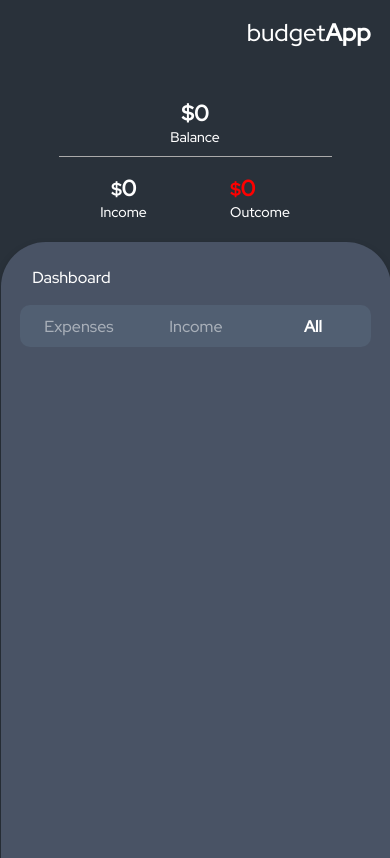
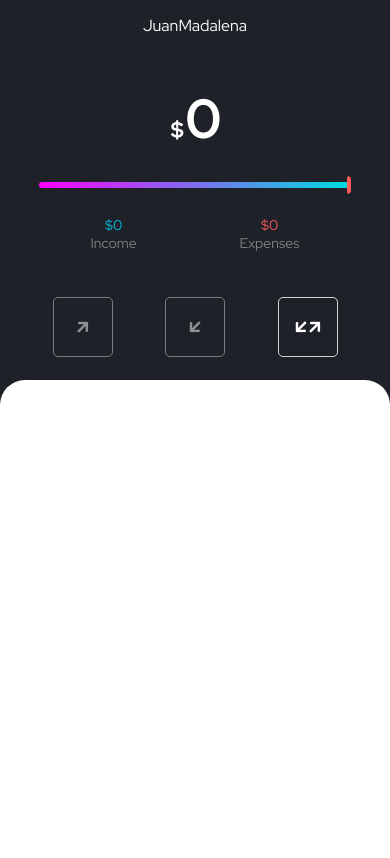
Before and after one commit to juanmadalena/budget-javascript, a PHP site: page / in a window 390 px wide. After the commit the page ends 405 px from the top, so only its background shows below. Run offline with PHP 8.4, Linux system fonts and the light colour scheme.

Commit message:
fixing responsive

```diff
--- a/index.html
+++ b/index.html
@@ -8,32 +8,30 @@
     <link rel="stylesheet" href="https://use.fontawesome.com/releases/v5.15.1/css/all.css" integrity="sha384-vp86vTRFVJgpjF9jiIGPEEqYqlDwgyBgEF109VFjmqGmIY/Y4HV4d3Gp2irVfcrp" crossorigin="anonymous">
 </head>
 <body>
-    <div class="app-title">budget<strong>App</strong></div>
     <div class="budget-container">
+        <div class="header-menu"><a href="https://linkedin.com/in/juanmadalena"><p>JuanMadalena</p></a></div>
         <div class="budget-header">
             <div class="balance">
-                <div class="value"><small class="sign">$</small> 0</div>
-                <div class="title">Balance</div>
+                <div class="balance-total"><small class="sign">$</small> 0</div>
             </div>
-            <div class="chart"></div>
+            <div class="line-container"><div class="line-income"></div><div class="division"></div><div class="line-expense"></div></div>
             <div class="account">
-                <div class="income">
+                <div class="income-header">
                     <div class="income-total"><small>$</small>0</div>
                     <div class="title">Income</div>
                 </div>
-                <div class="outcome">
+                <div class="outcome-header">
                     <div class="outcome-total"><small>$</small>0</div>
-                <div class="title">Outcome</div>
-                </div>
+                <div class="title">Expenses</div>
+            </div>
             </div>
         </div>
+        <div class="toggle">
+            <div class="tab1"><i class='fas fa-arrow-up'></i></div>
+            <div class="tab2"><i class='fas fa-arrow-down'></i></div>
+            <div class="tab3 active"><i class='fas fa-arrow-down'></i><i class='fas fa-arrow-up'></i></div>
+        </div>
         <div class="budget-dashboard">
-            <div class="dash-title">Dashboard</div>
-            <div class="toggle">
-                <div class="tab1">Expenses</div>
-                <div class="tab2">Income</div>
-                <div class="tab3 active">All</div>
-            </div>
             <div class="hide" id="expense">
                 <div class="container-list">
                 <ul class="list"></ul>
@@ -85,7 +83,6 @@
             </div>
         </div>
     </div>
-    <script src="./chart.js"></script>
     <script src="./budget.js"></script>
 </body>
 </html>
--- /dev/null
+++ b/lineChart.js
@@ -0,0 +1 @@
+const chart = document.querySelector(".lineChart");
--- a/style.css
+++ b/style.css
@@ -1,16 +1,14 @@
-@import url('https://fonts.googleapis.com/css2?family=Red+Hat+Display:wght@500&display=swap');
+@import url('https://fonts.googleapis.com/css2?family=Red+Hat+Display:wght@400;500&display=swap');
 
 body{
-    background-color:#29313A;
+    display: flex;
+    align-items: center;
+    justify-content: center;
+    height: 100vh;
 }
 *::-webkit-scrollbar {
     width: 0px;
   }
-
-.border{
-    border: solid orange 2px;
-}
-
 *{
     list-style: none;
     text-decoration: none;
@@ -20,144 +18,176 @@ body{
     user-select: none;
     box-sizing: border-box;
     margin: 0;
+    padding: 0;
     overflow: hidden;
-    transition: ease 0.2s;
-    color: white;
     font-family: 'Red Hat Display', sans-serif;
 }
-ul{
-    padding: 0px;
+input{
+    padding-left: 5px;
 }
-.red-number{
-    color: red !important;
+input::placeholder{
+    color: white;
+}
+a{
+    color: white;
+}
+.header-menu{
+    height: 6vh;
+    width: 100%;
+    display: flex;
+    justify-content: center;
+    align-items: center;
 }
 /* List all */
 .list{
-    height: 82%;
+    height: 100%;
     overflow-y: auto;
-    padding-left: 6%;
 }
-
+/* Entry styles*/
+.entry{
+    display: flex;
+    align-items: center;
+    justify-content: center;
+    width: 100%;
+}
+.entry-container{
+    width: 80%;
+    height: 95px;
+    display: flex;
+    justify-content: space-between;
+    align-items: center;
+    border-bottom: solid rgba(211, 211, 211, 0.2) 2px;
+    color: #1e2127;
+}
+/* Type container */
+.entry-type{
+    height: 55px;
+    width: 55px;
+    display: flex;
+    align-items: center;
+    justify-content: center;
+    border-radius: 5px;
+    background-color: rgb(238, 238, 238);
+}
+.entry-type.income{
+    border: solid 1px rgb(0, 198, 233);
+}
+.entry-type.expense{
+    border: solid 1px rgb(252, 87, 87);
+}
+.fa-arrow-up, .fa-arrow-down{
+    transform: rotate(45deg);
+}
+/* Date & Title container */
+.entry-details{
+    width: 40%;
+    padding-left: 2%;
+}
 .date{
-    width: 20%;
-    margin: 0px;
+    width: 100%;
 }
-.day-container{
+.date-details{
+    font-size: 14px;
+    font-weight: bold;
+}
+.entry-title, .entry-amount{
+    font-size: 20px;
+}
+.entry-title{
+    font-weight: 400;
+}
+.entry-amount{
+    font-weight: bold;
+    text-align: end;
+    width: 25%;
+}
+/* Delete button */
+.entry-button{
+    display: flex;
+    justify-content: center;
+    align-items: flex-start;
+    font-size: 14px;
+    opacity: 0.5;
+    width: 5%;
+    height: 60px;
+    cursor: pointer;
+}
+.budget-header{
+    display: flex;
+    flex-direction: column;
+    justify-content: space-evenly;
+    height: 25%;
+    width: 80%;
+}
+.budget-container{
     display: flex;
     flex-direction: column;
     align-items: center;
-    font-size: 12px;
-}
-.day{
-    font-size: 24px;
-}
-.month{
-    font-size: 14px;
-    margin-bottom: 5px;
-    display: flex;
-    align-items: center;
-    border-top: solid 0.5px lightgray;
-}
-.hours{
-    font-size: 14px;
-}
-.entry-amount{
-    font-weight: bold;
-    font-size: 24px;
-}
-.entry-details{
-    width: 60%;
-    margin: 0px;
-}
-
-.entry-button{
-    display: flex;
-    justify-content: flex-end;
-    align-items: flex-start;
-    padding-right: 4%;
-    margin-top: -10%;
-    font-size: 18px;
-    opacity: 0.7;
-    width: 20%;
-    cursor: pointer;
-}
-.app-title{
-    font-size: 24px;
-    display: flex;
-    justify-content: flex-end;
-    padding-right: 5vw;
-    padding-top: 2vh;
-    margin-bottom: 2vh;
-}
-
-.budget-header{
-    display: flex;
-    flex-direction: column;
-    width: 70%;
-    padding-top: 4vh;
-}
-.budget-container{
-    display: flex;
-    flex-direction: row-reverse;
-    height: 94vh;
+    justify-content: space-between;
+    height: 850px;
+    width: 500px;
+    background-color: #1e2127;
+    border-radius: 8px;
+    box-shadow: 0 0px 10px 4px rgba(0,0,0,0.2);
+    color: white;
 }
 .budget-dashboard{
-    background-color: #495365;
-    border-top-left-radius: 45px;
-    border-top-right-radius: 45px;
-    width: 25%;
-    padding-top: 1vh;
-    margin-left: 0.5%;
-    box-shadow: 0 4px 8px 0 rgba(0,0,0,0.2);
-    overflow: visible;
-}
-.dash-title{
-    margin-top: 2vh;
-    font-size: 26px;
-    padding-left: 2vw;
-    margin-bottom: 2vh;
+    background-color: white;
+    border-top-left-radius: 25px;
+    border-top-right-radius: 25px;
+    padding-top: 20px;
+    width: 100%;
+    height: 55%;
+    overflow: hidden;
 }
 .balance{
     text-align: center;
-    margin-bottom: 5vh;
 }
-
-.chart{
+.division{
+    width: 2px;
+    height: 100%;
+    border: solid 2px rgb(255, 91, 91);
+    border-radius: 2px;
+}
+.line-container{
     display: flex;
-    justify-content: center;
-    margin-bottom: 8vh;
+    align-items: center;
+    height: 18px;
+    border-radius: 4px;
+    width: 100%;
+}
+.line-income{
+    height: 6px;
+    background-image: linear-gradient(to right ,#fc00ff, #00dbde);
+    width: 100%;
+    border-radius: 5px 0px 0px 5px;
+}
+.line-expense{
+    height: 6px;
+    background-color: rgba(255, 255, 255, 0.911);
+    border-radius: 0px 5px 5px 0px;
 }
 .title{
     font-size: 14px;
+    color: gray;
+}
+.outcome-header, .income-header{
     text-align: center;
 }
-.value{
-    font-size: 34px;
+.sign{
+    font-size: 22px;
+    margin-right: 2px;
+}
+.balance-total{
+    font-size: 52px;
     font-weight: bold;
 }
-.list .income{
-    background-color: #9368FE;
-}
-.list .expense{
-    background-color: #E266C2;
-}
-.list .expense, .list .income{
-    margin: 2vh 0.5vw;
-    border-radius: 8px;
-    display: flex;
-    justify-content: space-around;
-    align-items: center;
-    box-shadow: 0 8px 16px 0 rgba(0,0,0,0.2);
-    padding: 10px 0px;
-    width: 90%;
-    height: 100px;
-}
 #expense,#income{
-    height: 85%;
+    height: 100%;
     overflow: visible;
 }
 #all{
-    height: 104%;
+    height: 100%;
 }
 .container-list{
     display: flex;
@@ -166,38 +196,48 @@ ul{
     height: 100%;
     overflow: visible;
 }
-.container-list .list{
-    height: 1000000%;
-}
 .income-total,.outcome-total{
-    font-size: 30px;
-    font-weight: bold;
+    font-size: 14px;
 }
 .expense,.income{
     text-align: center;
 }
-.outcome-total, .outcome-total>small{
-    color: red;
+.income-total{
+    color: #00c6e9;
+}
+.outcome-total{
+    color: rgb(255, 91, 91);
 }
 .toggle{
     display: flex;
+    justify-content: space-evenly;
     font-size: 18px;
-    background-color: #515F72;
-    width: 90%;
-    margin-left: 5%;
+    width: 100%;
     border-radius: 10px;
-    height: 5vh;
+    height: 80px;
     align-items: center;
     text-align: center;
-    margin-bottom: 5px;
+}
+.toggle > div{
+    display: flex;
+    justify-content: center;
+    align-items: center;
+    border: solid 1px lightgray;
+    border-radius: 5px;
+    height: 60px;
+    width: 60px;
+}
+.tab1.active{
+    border-color:  rgb(252, 87, 87);
+}
+.tab2.active{
+    border-color: #00dbde;
 }
 .account{
     display: flex;
     flex-direction: row;
     width: 100%;
     justify-content: space-around;
-    border-top: solid 0.01px rgb(170, 170, 170);
-    padding-top: 2vh;
 }
 
 .tab1, .tab2, .tab3{
@@ -218,7 +258,7 @@ ul{
 
 .popup-button{
     position: relative;
-    background-color: rgb(201, 201, 201);
+    background-color: rgb(0, 198, 233);
     border-radius: 100%;
     height: 65px;
     width: 65px;
@@ -230,7 +270,7 @@ ul{
     font-weight: bold;
     cursor: pointer;
     top: -11vh;
-    right: -0.9vw;
+    right: 2vw;
     z-index: 10;
     box-shadow: 0 4px 8px 0 rgba(255, 255, 255, 0.2);
 }
@@ -265,8 +305,8 @@ input[type=number] {
 }
 .popup{
     position: relative;
-    top: 10%;
-    height: 10px;
+    top: 0%;
+    height: 65vh;
     background-color: #29313A;
     width: 100%;
     border-top-left-radius: 40px;
@@ -298,19 +338,21 @@ input[type=number] {
     height: 35px;
     color: white;
     font-size: 18px;
-    padding-left: 10px;
 }
 .add-income{
-    background-color: #9368FE ;
+    background-color: rgb(0, 198, 233) ;
     font-size: 18px;
+    font-weight: bold;
+    cursor: pointer;
 }
 .add-expense{
-    background-color: #E266C2 ;
+    background-color: rgb(252, 87, 87) ;
     font-size: 18px;
+    font-weight: bold;
+    cursor: pointer;
 }
 .label{
     font-size: 18px;
-    font-weight: bold;
 }
 .popup-animation-in{
     -webkit-animation: popup-in 1s both;
@@ -322,9 +364,9 @@ input[type=number] {
       transform: translateY(0vh);
     }
     100% {
-      -webkit-transform: translateY(-40vh);
-      transform: translateY(-40vh);
-      height: 100vh;
+      -webkit-transform: translateY(-35vh);
+      transform: translateY(-35vh);
+
     }
 }
 .button-animation-out{
@@ -345,9 +387,8 @@ input[type=number] {
 }
 @-webkit-keyframes popup-out {
     0% {
-      -webkit-transform: translateY(-40vh);
-      transform: translateY(-40vh);
-      height: 100vh;
+      -webkit-transform: translateY(-35vh);
+      transform: translateY(-35vh);
     }
     100% {
       -webkit-transform: translateY(0vh);
@@ -372,49 +413,15 @@ input[type=number] {
         overflow: hidden;
     }
     .budget-container{
-        display: flex;
-        flex-direction: column;
-        align-items: center;
         overflow: hidden;
-    }
-    .budget-dashboard{
-        width: 100%;
-        height: 78vh;
-        overflow: hidden;
-    }
-    .budget-header{
-        display: grid;
-        grid-template-areas: "balance"
-                                "chart"
-                                "total";
-        height: 20vh;
-        margin-bottom: 2vh;
-    }
-    .chart{
-        display: none;
-    }
-
-    .balance{
-        color: white;
-        margin: 0px;
-        font-size: 33px;
-        margin-bottom: 1vh;
-    }
-    .dash-title{
-        padding-left: 8%;
-        font-size: 16px;
+        height: 100vh;
+        border-radius: 0px;
     }
     .toggle{
         font-size: 16px;
     }
-    .value, .outcome-total, .income-total{
-        font-size: 22px;
-    }
-    .list .expense, .list .income{
-        height: 70px;
-    }
     .popup-button{
-        top: -20vh;
+        top: -16vh;
         right: 9vw;
     }
     @-webkit-keyframes popup-in {
@@ -423,21 +430,19 @@ input[type=number] {
           transform: translateY(0vh);
         }
         100% {
-          -webkit-transform: translateY(-70vh);
-          transform: translateY(-70vh);
-          height: 100vh;
+          -webkit-transform: translateY(-50vh);
+          transform: translateY(-50vh);
         }
     }
     @-webkit-keyframes popup-out {
         0% {
-          -webkit-transform: translateY(-70vh);
-          transform: translateY(-70vh);
-          height: 100vh;
+          -webkit-transform: translateY(-50vh);
+          transform: translateY(-50vh);
         }
         100% {
           -webkit-transform: translateY(0vh);
           transform: translateY(0vh);
-          height: 0px;
+          display: none;
         }
     }
 }
```
Also changed, not shown: budget.js (+60 -18 lines), chart.js (deleted, +0 -30 lines).
